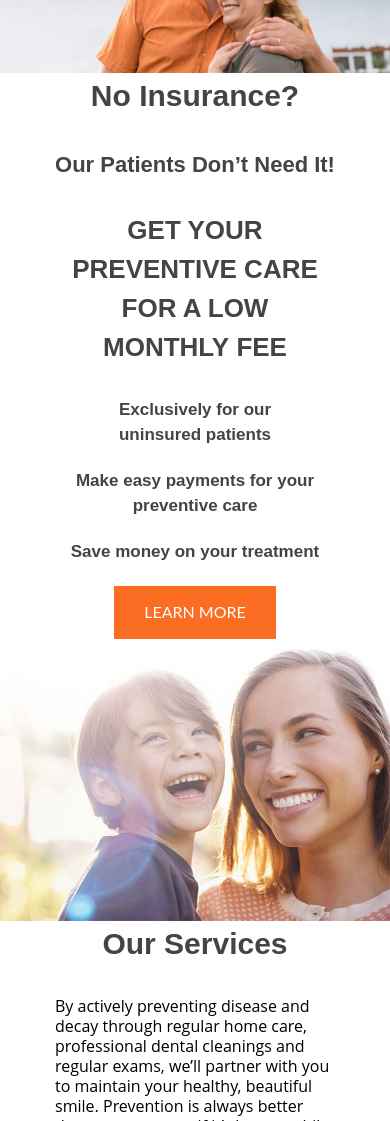
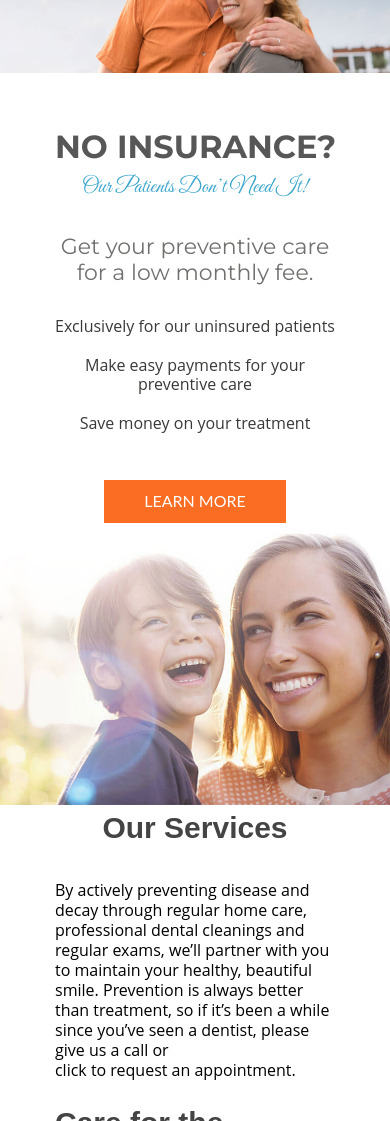
Before and after one commit to HelloWorldDevs/stoian, a website: page app/index.html in a window 390 px wide. Shown: the part 4400-5521 px from the top of the page. Drawn offline with nearby package versions, Linux system fonts and the light colour scheme; some packages are replaced by stand-ins of ours; files that its build step writes are made by us from their sources; a script that the page names is missing.

Commit message:
add insurance section

```diff
--- a/app/_scss/globals/_colors.scss
+++ b/app/_scss/globals/_colors.scss
@@ -47,6 +47,8 @@ $c-grey-red: #575757;
 $c-grey-red-2: #979797;
 $c-grey-red-3: #656565;
 $c-grey-red-4: #999999;
+$c-grey-yellow: #71706E;
+$c-greyer-yellow: #393937;
 
 $c-grey: #7B7B7B;
 
--- a/app/_scss/globals/_fonts.scss
+++ b/app/_scss/globals/_fonts.scss
@@ -80,7 +80,7 @@ h2 {
 
 @mixin h3() {
 	@include headings();
-	@include font-size(35px, 30px, 30px, 28px, 26px);
+	@include font-size(35px, 30px, 27px, 28px, 26px);
 }
 
 .h3,
--- a/app/_scss/main.scss
+++ b/app/_scss/main.scss
@@ -40,7 +40,7 @@
 @import "sections/certificates";
 //@import "sections/footer";
 @import "sections/header";
-//@import "sections/insurance";
+@import "sections/insurance";
 //@import "sections/location";
 @import "sections/marquee";
 @import "sections/phone-slab";
--- a/app/_scss/sections/_insurance.scss
+++ b/app/_scss/sections/_insurance.scss
@@ -3,20 +3,21 @@
 .mobile-insurance-fix {
   display: none;
   @media (max-width: $width-sm) {
-    margin-top: -150px;
+    margin-top: -100px;
     display: block;
   }
 }
 
 #section-insurance {
   padding-top: 50px;
-  background-image: url('/assets/loud-insurance.jpg');
+  background-image: url('/assets/stoian-insurance.jpg');
   background-size: cover;
   background-repeat: no-repeat;
   background-position: center top;
   @media (max-width: $width-sm) {
-    background-color: $c-insurance-yellow;
+    background-color: #ffffff;
     background-image: none;
+    text-align: center;
   }
   .sub-text {
     line-height: 1.2;
@@ -26,20 +27,25 @@
   }
 
   h2 {
-    color: $c-darkish-purple;
-    font-family: $ff-lato;
-    font-weight: 900;
+    color: $c-grey-red;
+    font-family: $ff-mont;
+    font-weight: 700;
+    @include font-size(72px, 65px, 50px, 45px, 32px);
     margin-bottom: 0;
     text-transform: uppercase;
   }
   h4 {
-    @include h3;
-    color: $c-yellow-black;
+    @include font-size(48px, 41px, 32px, 32px, 22px);
+    font-family: $ff-great-vibes;
+    color: $c-teal;
+    font-weight: 400;
   }
   h3 {
-    color: $c-orange;
-    font-weight: 900;
-    font-family: $ff-lato;
+    color: $c-grey-yellow;
+    font-weight: 400;
+    line-height: 1.2;
+    font-family: $ff-mont;
+    @include font-size(35px, 30px, 27px, 28px, 22px);
   }
   .btn {
     padding-top: 10px;
@@ -48,7 +54,9 @@
     margin-bottom: 100px;
   }
   h6 {
+    color: $c-greyer-yellow;
     font-size: 16px;
     font-family: $ff-open;
+    font-weight: 400;
   }
 }
--- a/app/index.html
+++ b/app/index.html
@@ -340,19 +340,19 @@
 			<section id="section-insurance">
 				<div class="container">
 					<div class="row">
-						<div class="col-sm-6 center">
+						<div class="col-sm-6">
 							<h2>No Insurance?</h2>
 							<h4>Our Patients Don’t Need It!</h4>
-							<h3>GET YOUR PREVENTIVE CARE<br>FOR A LOW MONTHLY FEE</h3>
+							<h3>Get your preventive care<br>for a low monthly fee.</h3>
 							<h6 class="sub-text">Exclusively for our uninsured patients</h6>
 							<h6 class="sub-text">Make easy payments for your preventive care</h6>
 							<h6 class="sub-text sub-text--last">Save money on your treatment</h6>
-							<a class="btn" href="https://whole-health-dentistry.illumitrac.com/#programs" target="_blank">Learn More</a>
+							<a class="btn" href="https://dr-mihaela-stoian.illumitrac.com/#programs  " target="_blank">Learn More</a>
 						</div>
 					</div>
 				</div>
 				<div class="mobile-insurance-fix">
-					<img src="/assets/Stoian-insurance-MOBILE.jpg" alt="mother and child smiling">
+					<img src="/assets/stoian-insurance-mobile.jpg" alt="mother and child smiling">
 				</div>
 			</section>
 
```
